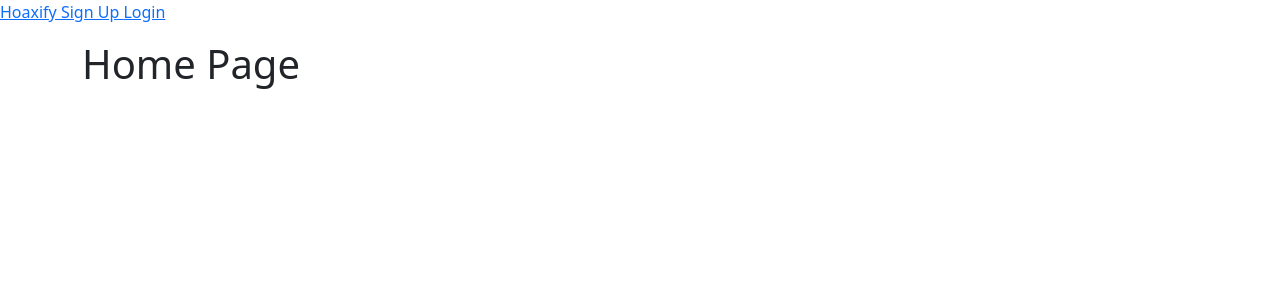
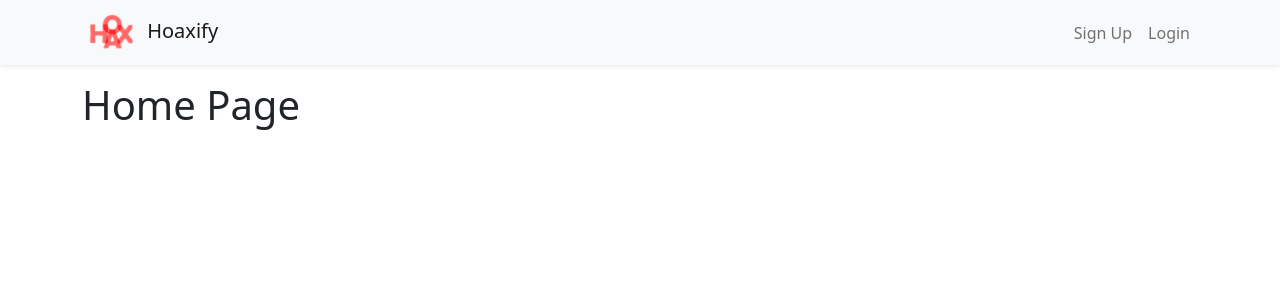
Before and after one commit to liteninkiran/basar-buyukkahraman-angular-with-tdd, an Angular app: page / in a window 1280 px wide. Shown: the top 300 px of the page. Built offline with nearby package versions, Linux system fonts and the light colour scheme.

Commit message:
054 - NavBar Style

```diff
--- a/src/app/app.component.html
+++ b/src/app/app.component.html
@@ -1,14 +1,4 @@
-<div>
-    <a routerLink="/" title="Home">
-        Hoaxify
-    </a>
-    <a routerLink="/signup" title="Sign Up">
-        Sign Up
-    </a>
-    <a routerLink="/login" title="Login">
-        Login
-    </a>
-</div>
+<app-navbar></app-navbar>
 <div class="container pt-3">
     <router-outlet></router-outlet>
 </div>
--- /dev/null
+++ b/src/app/navbar/navbar.component.html
@@ -0,0 +1,12 @@
+<nav class="navbar navbar-expand navbar-light bg-light shadow-sm">
+    <div class="container">
+        <a class="navbar-brand" routerLink="/" title="Home">
+            <img src="assets/hoaxify.png" width="60" alt="Hoaxify" />
+            Hoaxify
+        </a>
+        <ul class="navbar-nav">
+            <a class="nav-link" routerLink="/signup" title="Sign Up">Sign Up</a>
+            <a class="nav-link" routerLink="/login" title="Login">Login</a>
+        </ul>
+    </div>
+</nav>
--- /dev/null
+++ b/src/app/navbar/navbar.component.ts
@@ -0,0 +1,15 @@
+import { Component, OnInit } from '@angular/core';
+
+@Component({
+    selector: 'app-navbar',
+    templateUrl: './navbar.component.html',
+    styles: [],
+})
+export class NavbarComponent implements OnInit {
+
+    constructor() { }
+
+    public ngOnInit(): void {
+    }
+
+}
--- a/src/app/shared/shared.module.ts
+++ b/src/app/shared/shared.module.ts
@@ -2,18 +2,23 @@ import { NgModule } from '@angular/core';
 import { CommonModule } from '@angular/common';
 import { AlertComponent } from './alert/alert.component';
 import { ButtonComponent } from './button/button.component';
+import { NavbarComponent } from '../navbar/navbar.component';
+import { RouterModule } from '@angular/router';
 
 @NgModule({
     declarations: [
         AlertComponent,
         ButtonComponent,
+        NavbarComponent,
     ],
     imports: [
         CommonModule,
+        RouterModule,
     ],
     exports: [
         AlertComponent,
         ButtonComponent,
+        NavbarComponent,
     ],
 })
 export class SharedModule { }
```
Also changed, not shown: src/assets/hoaxify.png (added).
